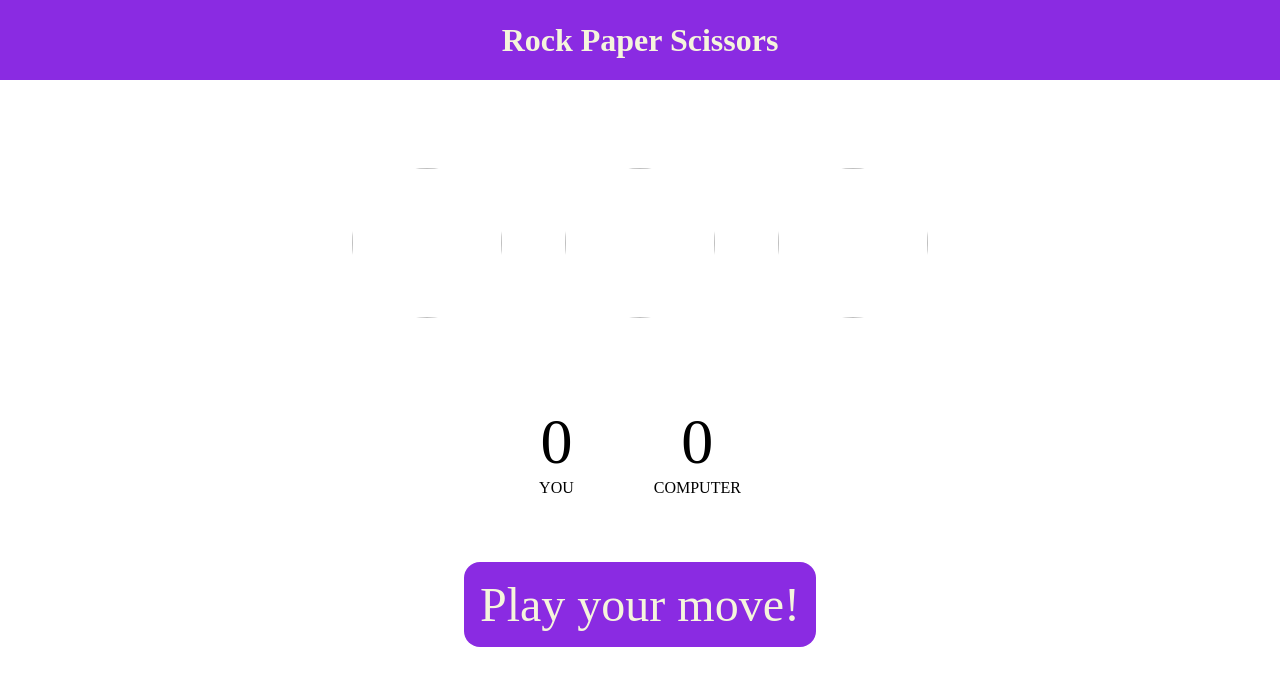
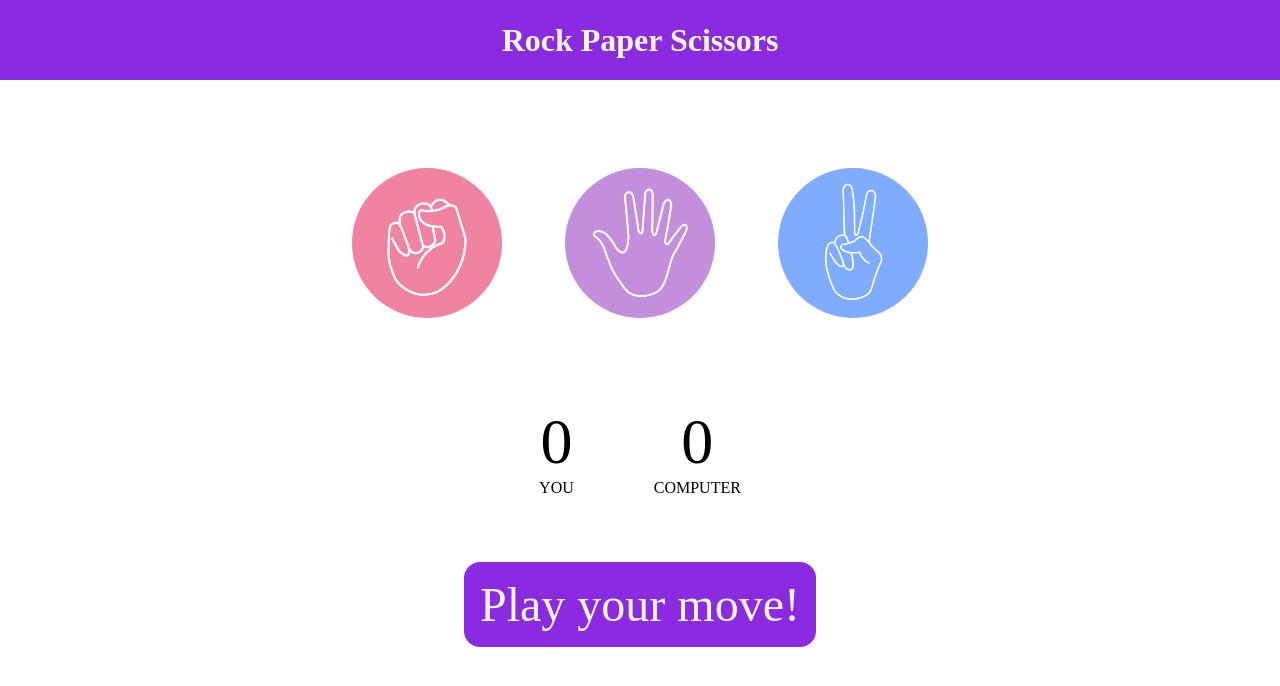
Before and after one commit to Manisha53/rock-paper-scissors, a plain HTML site: page index.html in a window 1280 px wide. Drawn offline with Linux system fonts and the light colour scheme.

Commit message:
Update index.html
images to image name change

```diff
--- a/index.html
+++ b/index.html
@@ -10,13 +10,13 @@
     <h1>Rock Paper Scissors</h1>
     <div class="options">
         <div class="option" id="rock">
-            <img src="./images/rock.png">
+            <img src="./image/rock.png">
         </div>
         <div class="option" id="paper">
-            <img src="./images/paper.png">
+            <img src="./image/paper.png">
         </div>
         <div class="option" id="scissors">
-            <img src="./images/scissors.png" >
+            <img src="./image/scissors.png" >
         </div>
     </div>
 
```
